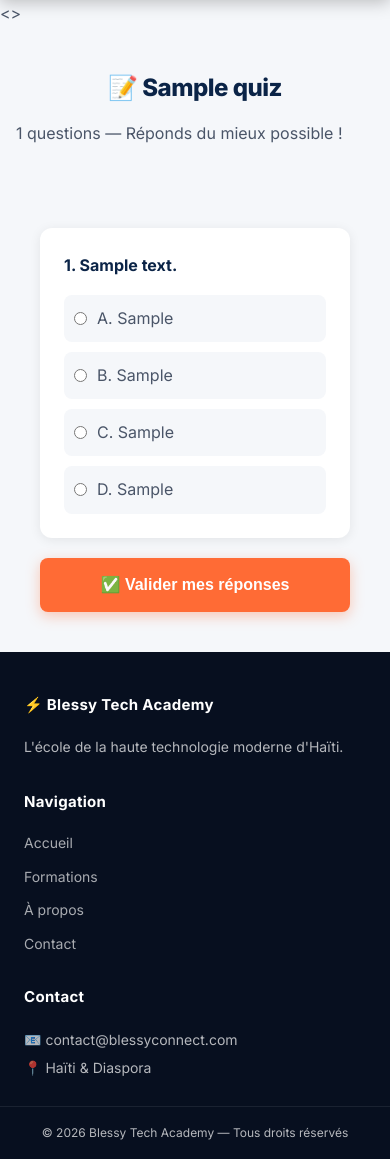
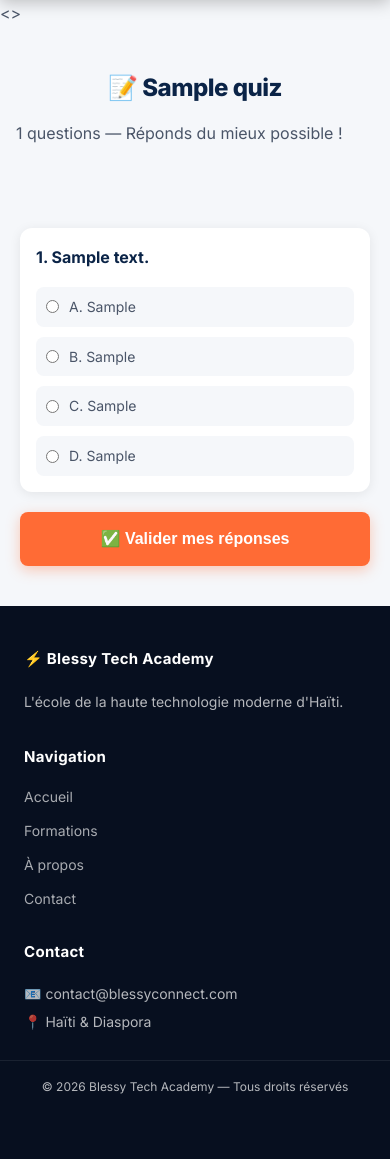
Before and after one commit to jr-belony/blessy-tech-academy, a Django app: page /quiz/1/ in a window 390 px wide. Shown: the part 61-1220 px from the top of the page. After the commit the page ends 1155 px from the top, so only its background shows below. Run offline with Django 5.2, Linux system fonts and the light colour scheme; a user stored in the database is signed in; tables that the repository leaves empty hold one stand-in row (values such as "Sample post"); some libraries are stand-ins or nearby versions.

Commit message:
feat: cartes formation modernes, animations hover/fade-in, responsive complet (dashboard, modules, leçons, quiz, chat, forum, recherche)

```diff
--- a/blessy_tech_academy/academie/templates/academie/passer_quiz.html
+++ b/blessy_tech_academy/academie/templates/academie/passer_quiz.html
@@ -9,45 +9,45 @@
     <p>{{ quiz.questions.count }} questions — Réponds du mieux possible !</p>
 </section>
 
-<section style="max-width: 700px; margin: 0 auto; padding: 40px;">
+<section style="max-width: 700px; margin: 0 auto; padding: 40px 20px;">
 
     <form method="POST">
         {% csrf_token %}
 
         {% for question in quiz.questions.all %}
-        <div style="background: white; padding: 24px; border-radius: 12px;
+        <div class="question-card" style="background: white; padding: 24px; border-radius: 12px;
                     box-shadow: var(--ombre-legere); margin-bottom: 20px;">
 
             <p style="font-weight: 700; color: var(--bleu-principal);
-                       margin-bottom: 16px;">
+                       margin-bottom: 16px; word-wrap: break-word;">
                 {{ forloop.counter }}. {{ question.texte }}
             </p>
 
-            <div style="display: flex; flex-direction: column; gap: 10px;">
+            <div class="choix-list" style="display: flex; flex-direction: column; gap: 10px;">
 
-                <label style="display: flex; align-items: center; gap: 10px;
-                               padding: 10px; border-radius: 8px;
+                <label class="choix-label" style="display: flex; align-items: center; gap: 10px;
+                               padding: 10px 12px; border-radius: 8px;
                                cursor: pointer; background: var(--gris-clair);">
                     <input type="radio" name="question_{{ question.id }}" value="a" required>
                     <span>A. {{ question.choix_a }}</span>
                 </label>
 
-                <label style="display: flex; align-items: center; gap: 10px;
-                               padding: 10px; border-radius: 8px;
+                <label class="choix-label" style="display: flex; align-items: center; gap: 10px;
+                               padding: 10px 12px; border-radius: 8px;
                                cursor: pointer; background: var(--gris-clair);">
                     <input type="radio" name="question_{{ question.id }}" value="b" required>
                     <span>B. {{ question.choix_b }}</span>
                 </label>
 
-                <label style="display: flex; align-items: center; gap: 10px;
-                               padding: 10px; border-radius: 8px;
+                <label class="choix-label" style="display: flex; align-items: center; gap: 10px;
+                               padding: 10px 12px; border-radius: 8px;
                                cursor: pointer; background: var(--gris-clair);">
                     <input type="radio" name="question_{{ question.id }}" value="c" required>
                     <span>C. {{ question.choix_c }}</span>
                 </label>
 
-                <label style="display: flex; align-items: center; gap: 10px;
-                               padding: 10px; border-radius: 8px;
+                <label class="choix-label" style="display: flex; align-items: center; gap: 10px;
+                               padding: 10px 12px; border-radius: 8px;
                                cursor: pointer; background: var(--gris-clair);">
                     <input type="radio" name="question_{{ question.id }}" value="d" required>
                     <span>D. {{ question.choix_d }}</span>
@@ -57,7 +57,7 @@
         </div>
         {% endfor %}
 
-        <button type="submit" class="btn btn-principal"
+        <button type="submit" class="btn btn-principal btn-valider"
                 style="width: 100%; text-align: center; padding: 16px;
                        font-size: 16px;">
             ✅ Valider mes réponses
@@ -67,4 +67,28 @@
 
 </section>
 
+<style>
+    /* Responsive mobile */
+    @media (max-width: 576px) {
+        .question-card {
+            padding: 16px !important;
+        }
+        .choix-label {
+            padding: 8px 10px !important;
+            font-size: 14px;
+        }
+        .choix-label input[type="radio"] {
+            flex-shrink: 0;
+        }
+        .choix-label span {
+            word-break: break-word;
+        }
+        .btn-valider {
+            position: sticky;
+            bottom: 10px;
+            z-index: 10;
+        }
+    }
+</style>
+
 {% endblock %}
```
Also changed, not shown: blessy_tech_academy/academie/templates/academie/detail_formation.html (+42 -76 lines), blessy_tech_academy/academie/templates/academie/lire_lecon.html (+36 -6 lines), blessy_tech_academy/academie/templates/academie/liste_quiz.html (+13 -3 lines).
